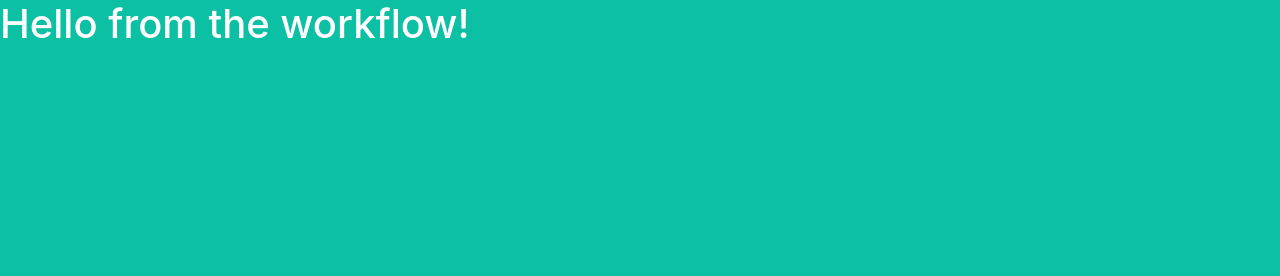
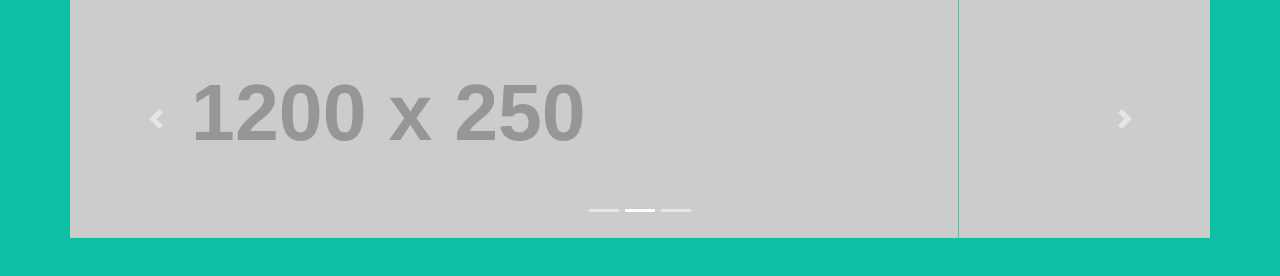
Before and after one commit to quiquepr69/Workflow, a website: page site/index.html in a window 1280 px wide. Drawn offline with Linux system fonts and the light colour scheme; placeholder pictures from the web are drawn by us.

Commit message:
added carousel for testing bootstrap and jquery

```diff
--- a/site/index.html
+++ b/site/index.html
@@ -4,11 +4,42 @@
     <meta charset="UTF-8">
     <meta name="viewport" content="width=device-width, initial-scale=1.0">
     <meta http-equiv="X-UA-Compatible" content="ie=edge">
-    <title>Document</title>
+    <title>Workflow test</title>
     <link rel="stylesheet" href="css/site.css">
 </head>
 <body>
-    <h1>Hello from the workflow!</h1>
+    <div class="container">
+        <div class="row">
+            <div id="carouselExampleIndicators" class="carousel slide" data-ride="carousel">
+                <ol class="carousel-indicators">
+                <li data-target="#carouselExampleIndicators" data-slide-to="0" class="active"></li>
+                <li data-target="#carouselExampleIndicators" data-slide-to="1"></li>
+                <li data-target="#carouselExampleIndicators" data-slide-to="2"></li>
+                </ol>
+                <div class="carousel-inner">
+                <div class="carousel-item active">
+                    <img class="d-block w-100" src="http://via.placeholder.com/1200x250.jpg" alt="First slide">
+                </div>
+                <div class="carousel-item">
+                    <img class="d-block w-100" src="http://via.placeholder.com/1200x250.jpg" alt="Second slide">
+                </div>
+                <div class="carousel-item">
+                    <img class="d-block w-100" src="http://via.placeholder.com/1200x250.jpg" alt="Third slide">
+                </div>
+                </div>
+                <a class="carousel-control-prev" href="#carouselExampleIndicators" role="button" data-slide="prev">
+                <span class="carousel-control-prev-icon" aria-hidden="true"></span>
+                <span class="sr-only">Previous</span>
+                </a>
+                <a class="carousel-control-next" href="#carouselExampleIndicators" role="button" data-slide="next">
+                <span class="carousel-control-next-icon" aria-hidden="true"></span>
+                <span class="sr-only">Next</span>
+                </a>
+            </div>
+    </div>
+    </div>
+
+
     <script src="js/main.js"></script>
 </body>
 
```
Also changed, not shown: src/index.html (+33 -2 lines).
